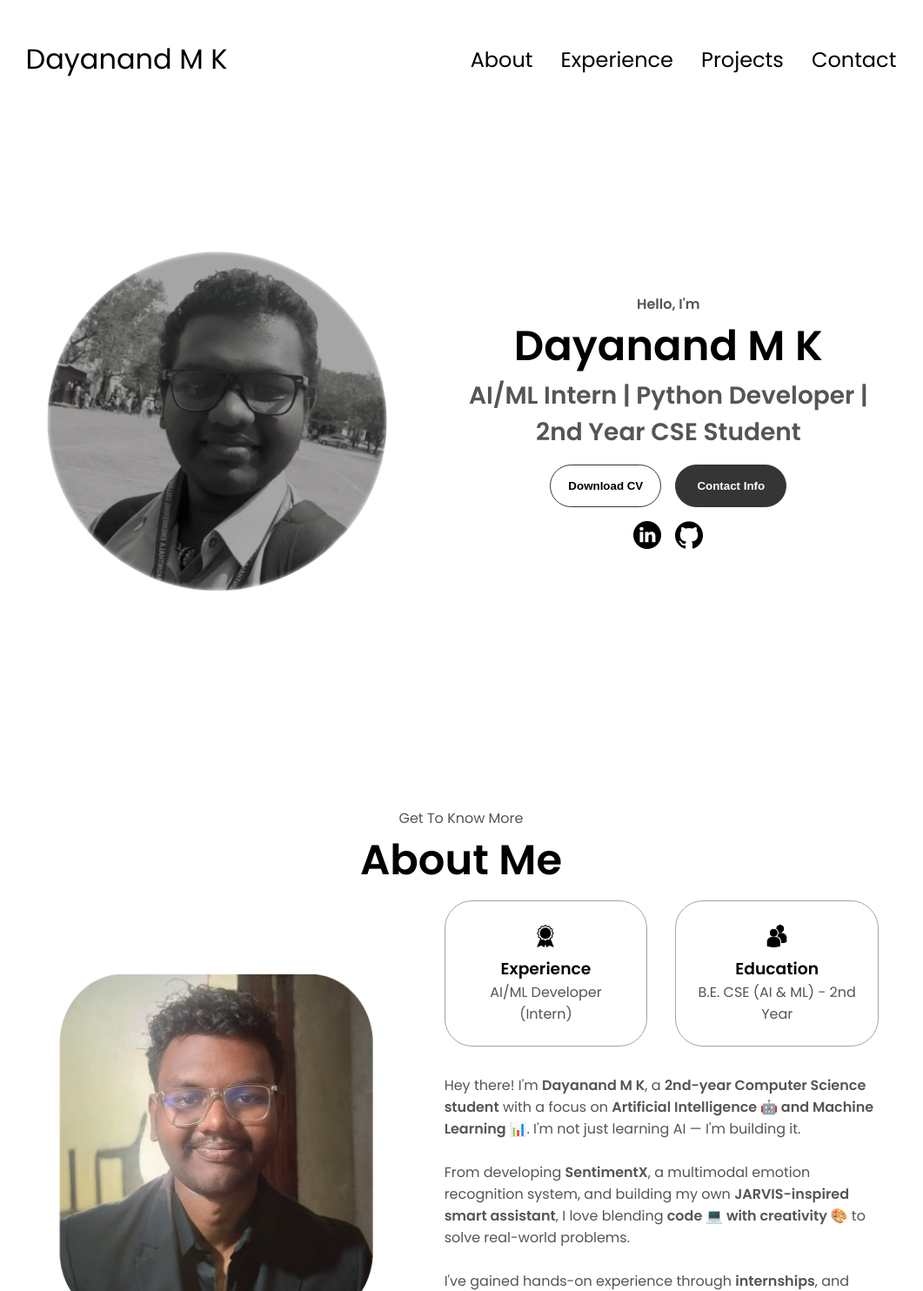
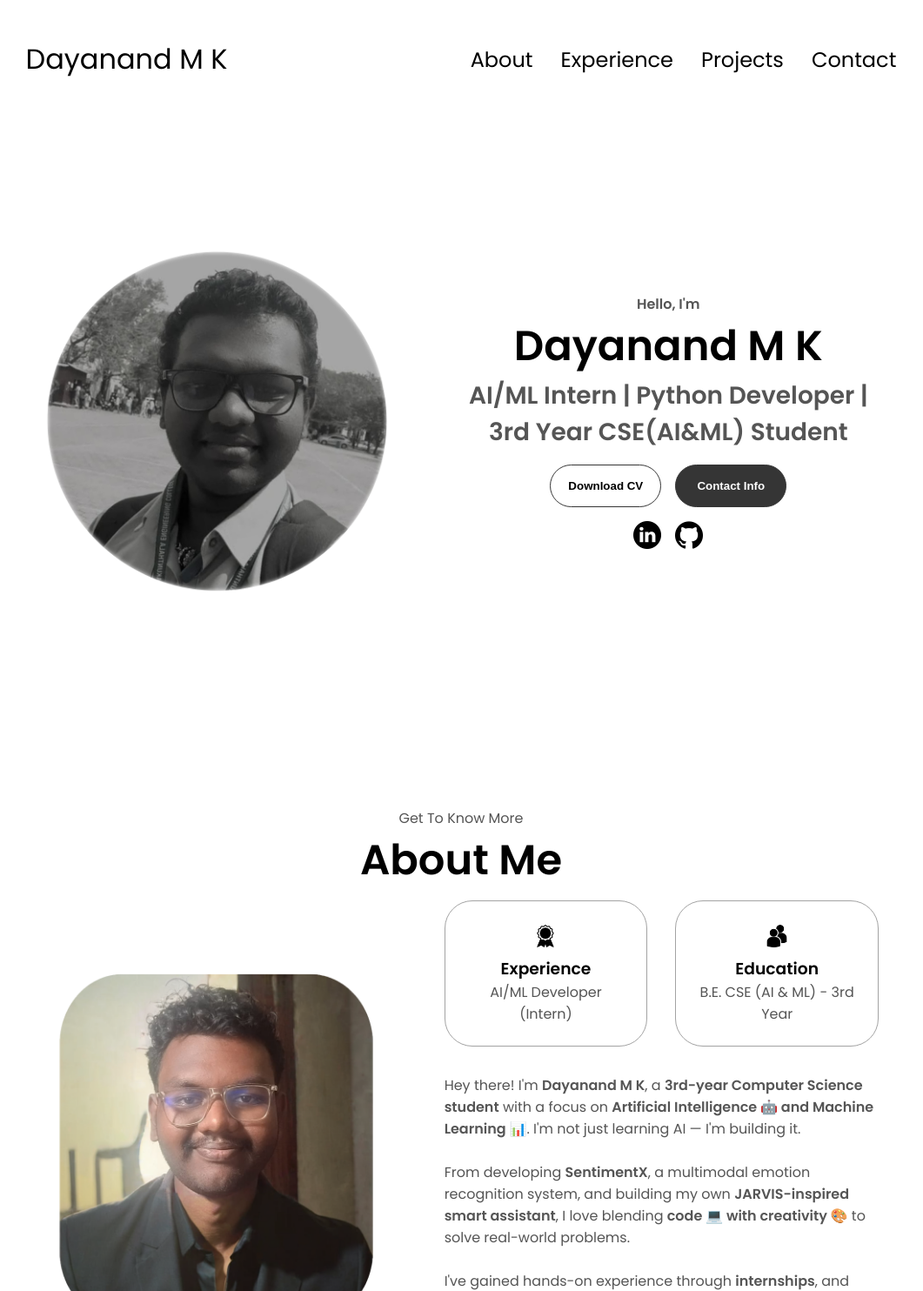
Before and after one commit to Dayanand-MK/Portfolio, a plain HTML site: page index.html in a window 1280 px wide. Shown: the top 1484 px of the page at 87% size, without its empty margins (110-1171 px from the left). Drawn offline with Linux system fonts and the light colour scheme.

Commit message:
index.html

```diff
--- a/index.html
+++ b/index.html
@@ -43,7 +43,7 @@
       <div class="section__text">
         <p class="section__text__p1">Hello, I'm</p>
         <h1 class="title">Dayanand M K</h1>
-        <p class="section__text__p2">AI/ML Intern | Python Developer | 2nd Year CSE Student</p>
+        <p class="section__text__p2">AI/ML Intern | Python Developer | 3rd Year CSE(AI&ML) Student</p>
         <div class="btn-container">
           <button
             class="btn btn-color-2"
@@ -100,12 +100,12 @@
                 class="icon"
               />
               <h3>Education</h3>
-              <p>B.E. CSE (AI & ML) - 2nd Year </p>
+              <p>B.E. CSE (AI & ML) - 3rd Year </p>
             </div>
           </div>
           <div class="text-container">
             <p>
-              Hey there! I'm <strong>Dayanand M K</strong>, a <strong>2nd-year Computer Science student</strong> with a focus on <strong>Artificial Intelligence 🤖 and Machine Learning 📊</strong>. I'm not just learning AI — I'm building it.<br><br>
+              Hey there! I'm <strong>Dayanand M K</strong>, a <strong>3rd-year Computer Science student</strong> with a focus on <strong>Artificial Intelligence 🤖 and Machine Learning 📊</strong>. I'm not just learning AI — I'm building it.<br><br>
 
               From developing <strong>SentimentX</strong>, a multimodal emotion recognition system, and building my own <strong>JARVIS-inspired smart assistant</strong>, I love blending <strong>code 💻 with creativity 🎨</strong> to solve real-world problems.<br><br>
 
```
